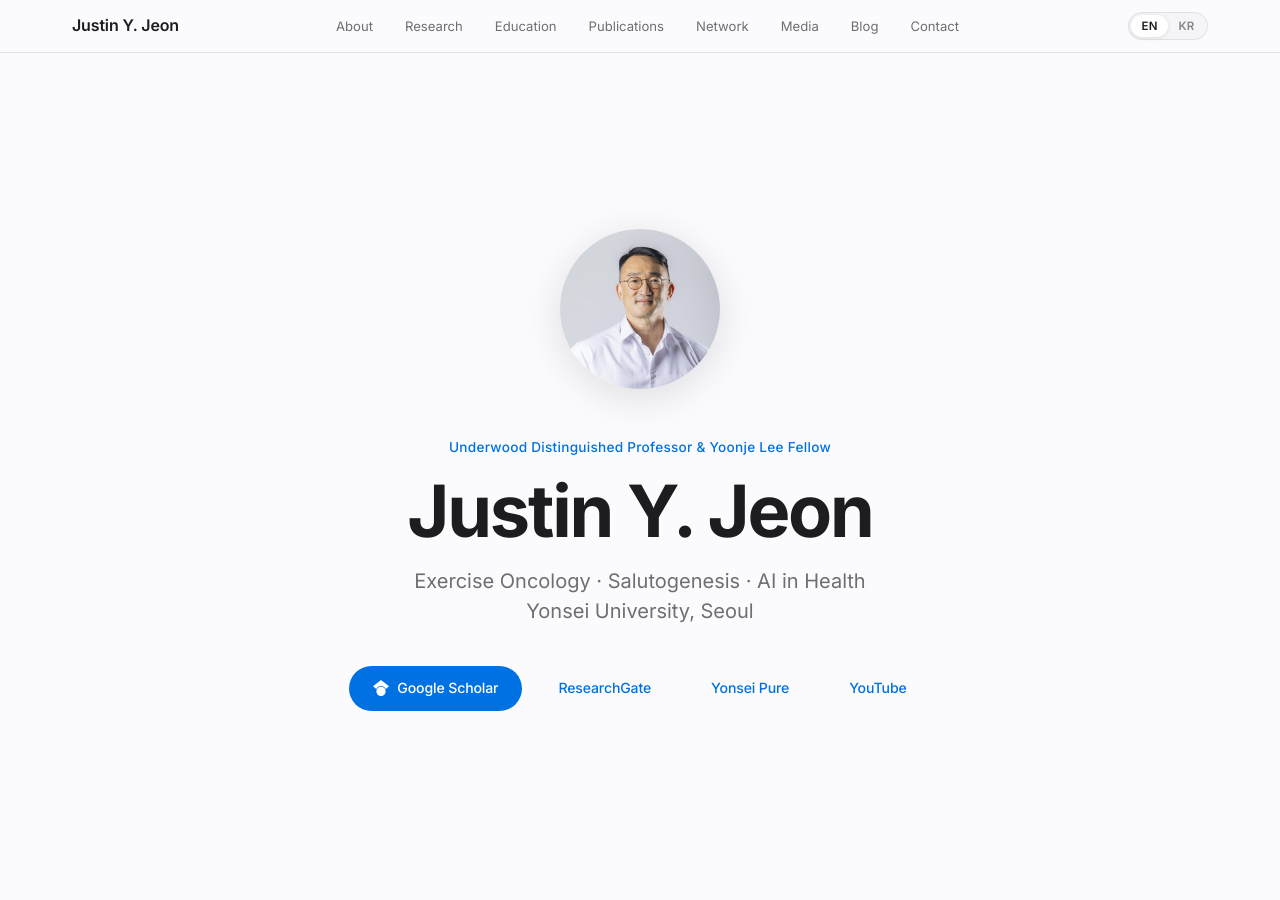
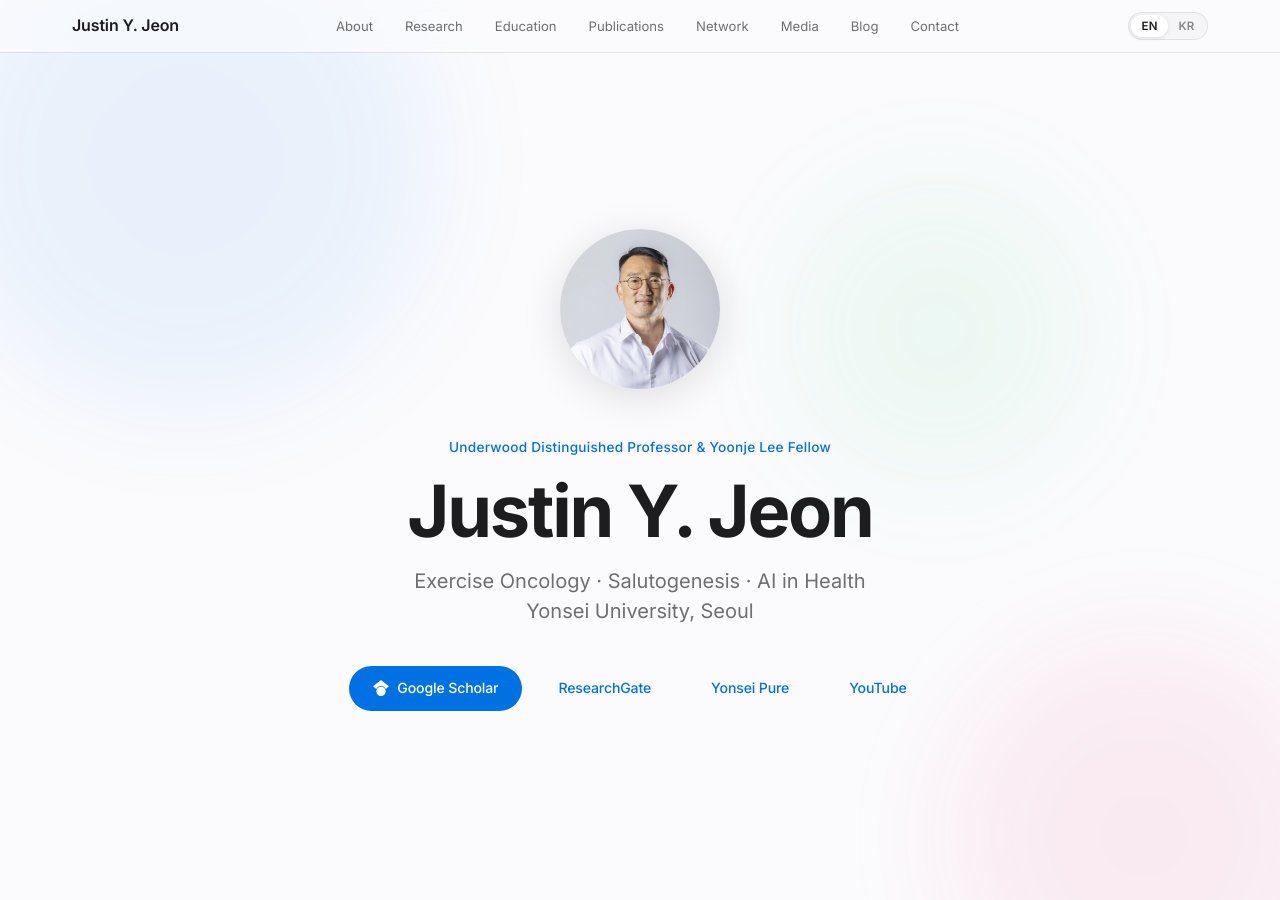
Before and after one commit to justinjeon70-hue/justin-jeon-website, a Jekyll site: the page built from index.html, in a window 1280 px wide and 900 px high. Built offline with Jekyll 4.4.1, drawn with Linux system fonts in a browser that asks for light colours.

Commit message:
Add parallax and slide scroll effects
- Hero: parallax floating gradient shapes, content fades on scroll
- Section headings: alternating slide-left/slide-right animations
- Network: scale-in zoom effect on scroll
- Smooth gradient dividers between sections

Co-Authored-By: Claude Opus 4.6 <noreply@anthropic.com>

```diff
--- a/index.html
+++ b/index.html
@@ -53,9 +53,9 @@ layout: null
         /* ===== Scroll Animations ===== */
         .fade-in {
             opacity: 0;
-            transform: translateY(30px);
-            transition: opacity 0.8s cubic-bezier(0.25, 0.46, 0.45, 0.94),
-                        transform 0.8s cubic-bezier(0.25, 0.46, 0.45, 0.94);
+            transform: translateY(40px);
+            transition: opacity 0.9s cubic-bezier(0.22, 1, 0.36, 1),
+                        transform 0.9s cubic-bezier(0.22, 1, 0.36, 1);
         }
 
         .fade-in.visible {
@@ -68,6 +68,85 @@ layout: null
         .fade-in-delay-3 { transition-delay: 0.3s; }
         .fade-in-delay-4 { transition-delay: 0.4s; }
         .fade-in-delay-5 { transition-delay: 0.5s; }
+
+        /* Slide from left */
+        .slide-left {
+            opacity: 0;
+            transform: translateX(-60px);
+            transition: opacity 0.9s cubic-bezier(0.22, 1, 0.36, 1),
+                        transform 0.9s cubic-bezier(0.22, 1, 0.36, 1);
+        }
+        .slide-left.visible { opacity: 1; transform: translateX(0); }
+
+        /* Slide from right */
+        .slide-right {
+            opacity: 0;
+            transform: translateX(60px);
+            transition: opacity 0.9s cubic-bezier(0.22, 1, 0.36, 1),
+                        transform 0.9s cubic-bezier(0.22, 1, 0.36, 1);
+        }
+        .slide-right.visible { opacity: 1; transform: translateX(0); }
+
+        /* Scale up */
+        .scale-in {
+            opacity: 0;
+            transform: scale(0.9);
+            transition: opacity 0.9s cubic-bezier(0.22, 1, 0.36, 1),
+                        transform 0.9s cubic-bezier(0.22, 1, 0.36, 1);
+        }
+        .scale-in.visible { opacity: 1; transform: scale(1); }
+
+        /* Parallax hero layers */
+        .hero { overflow: hidden; }
+        .hero-bg-shapes {
+            position: absolute;
+            inset: 0;
+            overflow: hidden;
+            pointer-events: none;
+            z-index: 0;
+        }
+        .hero-shape {
+            position: absolute;
+            border-radius: 50%;
+            opacity: 0.07;
+            filter: blur(60px);
+        }
+        .hero-shape-1 {
+            width: 500px; height: 500px;
+            background: var(--accent);
+            top: -10%; left: -5%;
+        }
+        .hero-shape-2 {
+            width: 400px; height: 400px;
+            background: #E91E63;
+            bottom: -15%; right: -5%;
+        }
+        .hero-shape-3 {
+            width: 300px; height: 300px;
+            background: #2ECC71;
+            top: 20%; right: 15%;
+        }
+        .hero-content { position: relative; z-index: 1; }
+
+        /* Section divider gradients */
+        .section { position: relative; }
+        .section::before {
+            content: '';
+            position: absolute;
+            top: 0;
+            left: 0;
+            right: 0;
+            height: 120px;
+            pointer-events: none;
+            z-index: 1;
+        }
+        .section-dark::before {
+            background: linear-gradient(to bottom, var(--bg-primary), var(--bg-secondary));
+        }
+        .section:not(.section-dark) + .section-dark ~ .section:not(.section-dark)::before,
+        .section-dark + .section:not(.section-dark)::before {
+            background: linear-gradient(to bottom, var(--bg-secondary), var(--bg-primary));
+        }
 
         /* ===== Navigation ===== */
         nav {
@@ -843,6 +922,11 @@ layout: null
 
 <!-- Hero -->
 <header class="hero">
+    <div class="hero-bg-shapes">
+        <div class="hero-shape hero-shape-1" data-parallax-speed="0.3"></div>
+        <div class="hero-shape hero-shape-2" data-parallax-speed="0.5"></div>
+        <div class="hero-shape hero-shape-3" data-parallax-speed="0.2"></div>
+    </div>
     <div class="hero-content">
         <div class="hero-photo-wrapper fade-in">
             <img class="hero-photo" src="photo.png" alt="Justin Y. Jeon">
@@ -868,9 +952,9 @@ layout: null
 <!-- About -->
 <section id="about" class="section section-dark">
     <div class="section-inner">
-        <p class="section-label fade-in" data-i18n="about.label">About</p>
-        <h2 class="section-heading fade-in" data-i18n="about.heading" data-i18n-html="true">Bridging exercise science<br>and health systems.</h2>
-        <p class="section-subheading fade-in" data-i18n="about.sub">Translating scientific evidence into real-world interventions that improve lives through exercise, oncology, and systemic health transformation.</p>
+        <p class="section-label slide-left" data-i18n="about.label">About</p>
+        <h2 class="section-heading slide-left" data-i18n="about.heading" data-i18n-html="true">Bridging exercise science<br>and health systems.</h2>
+        <p class="section-subheading slide-left" data-i18n="about.sub">Translating scientific evidence into real-world interventions that improve lives through exercise, oncology, and systemic health transformation.</p>
         <div class="about-layout">
             <div class="about-text">
                 <p class="fade-in" data-i18n="about.p1" data-i18n-html="true">
@@ -916,9 +1000,9 @@ layout: null
 <!-- Research -->
 <section id="research" class="section">
     <div class="section-inner">
-        <p class="section-label fade-in" data-i18n="research.label">Research</p>
-        <h2 class="section-heading fade-in" data-i18n="research.heading">Areas of focus.</h2>
-        <p class="section-subheading fade-in" data-i18n="research.sub">Pioneering research at the intersection of exercise science, chronic disease, and health system transformation.</p>
+        <p class="section-label slide-right" data-i18n="research.label">Research</p>
+        <h2 class="section-heading slide-right" data-i18n="research.heading">Areas of focus.</h2>
+        <p class="section-subheading slide-right" data-i18n="research.sub">Pioneering research at the intersection of exercise science, chronic disease, and health system transformation.</p>
         <div class="research-grid">
             <div class="research-card fade-in">
                 <div class="research-icon">&#127981;</div>
@@ -957,10 +1041,10 @@ layout: null
 <!-- Collaboration Network -->
 <section id="network" class="section section-dark">
     <div class="section-inner">
-        <p class="section-label fade-in" data-i18n="network.label">Collaboration</p>
-        <h2 class="section-heading fade-in" data-i18n="network.heading">Co-author network.</h2>
-        <p class="section-subheading fade-in" data-i18n="network.sub">An interactive visualization of research collaborations spanning 10+ academic fields and institutions across 6 countries.</p>
-        <div class="network-canvas fade-in" id="network-canvas">
+        <p class="section-label slide-left" data-i18n="network.label">Collaboration</p>
+        <h2 class="section-heading slide-left" data-i18n="network.heading">Co-author network.</h2>
+        <p class="section-subheading slide-left" data-i18n="network.sub">An interactive visualization of research collaborations spanning 10+ academic fields and institutions across 6 countries.</p>
+        <div class="network-canvas scale-in" id="network-canvas">
             <div class="network-tooltip" id="network-tooltip">
                 <div class="network-tooltip-name" id="tt-name"></div>
                 <div class="network-tooltip-inst" id="tt-inst"></div>
@@ -994,8 +1078,8 @@ layout: null
 <!-- Education -->
 <section id="education" class="section">
     <div class="section-inner">
-        <p class="section-label fade-in" data-i18n="edu.label">Education</p>
-        <h2 class="section-heading fade-in" data-i18n="edu.heading">Academic journey.</h2>
+        <p class="section-label slide-right" data-i18n="edu.label">Education</p>
+        <h2 class="section-heading slide-right" data-i18n="edu.heading">Academic journey.</h2>
         <div class="edu-timeline">
             <div class="edu-card fade-in">
                 <span class="edu-badge" data-i18n="edu.postdoc">Postdoc</span>
@@ -1032,9 +1116,9 @@ layout: null
 <!-- Publications -->
 <section id="publications" class="section">
     <div class="section-inner">
-        <p class="section-label fade-in" data-i18n="pub.label">Publications</p>
-        <h2 class="section-heading fade-in" data-i18n="pub.heading">Selected works.</h2>
-        <p class="section-subheading fade-in" data-i18n="pub.sub">A curated selection from 300+ peer-reviewed publications in exercise oncology, diabetes, and health systems.</p>
+        <p class="section-label slide-left" data-i18n="pub.label">Publications</p>
+        <h2 class="section-heading slide-left" data-i18n="pub.heading">Selected works.</h2>
+        <p class="section-subheading slide-left" data-i18n="pub.sub">A curated selection from 300+ peer-reviewed publications in exercise oncology, diabetes, and health systems.</p>
         <div class="pub-list">
             <div class="pub-card fade-in">
                 <div class="pub-title">Exercise as a New Therapeutic Modality in Oncology: CHALLENGE Trial Refines Survivorship Care</div>
@@ -1103,9 +1187,9 @@ layout: null
 <!-- Media -->
 <section id="media" class="section section-dark">
     <div class="section-inner">
-        <p class="section-label fade-in" data-i18n="media.label">Media</p>
-        <h2 class="section-heading fade-in" data-i18n="media.heading">Featured videos.</h2>
-        <p class="section-subheading fade-in" data-i18n="media.sub">Lectures, talks, and media appearances on exercise, health, and salutogenesis.</p>
+        <p class="section-label slide-right" data-i18n="media.label">Media</p>
+        <h2 class="section-heading slide-right" data-i18n="media.heading">Featured videos.</h2>
+        <p class="section-subheading slide-right" data-i18n="media.sub">Lectures, talks, and media appearances on exercise, health, and salutogenesis.</p>
         <div class="video-grid">
             <div class="video-card fade-in">
                 <div class="video-wrapper">
@@ -1154,9 +1238,9 @@ layout: null
 <!-- Contact -->
 <section id="contact" class="section">
     <div class="section-inner">
-        <p class="section-label fade-in" data-i18n="contact.label">Contact</p>
-        <h2 class="section-heading fade-in" data-i18n="contact.heading">Get in touch.</h2>
-        <p class="section-subheading fade-in" data-i18n="contact.sub">I welcome inquiries about research collaborations, speaking engagements, and academic partnerships.</p>
+        <p class="section-label slide-left" data-i18n="contact.label">Contact</p>
+        <h2 class="section-heading slide-left" data-i18n="contact.heading">Get in touch.</h2>
+        <p class="section-subheading slide-left" data-i18n="contact.sub">I welcome inquiries about research collaborations, speaking engagements, and academic partnerships.</p>
         <div class="contact-grid">
             <div class="contact-card fade-in">
                 <div class="contact-icon-wrap">&#9993;</div>
@@ -1235,7 +1319,7 @@ document.querySelectorAll('nav a[href^="#"]').forEach(anchor => {
     });
 });
 
-// Scroll-triggered fade-in animations
+// Scroll-triggered animations (fade-in, slide-left, slide-right, scale-in)
 const observer = new IntersectionObserver((entries) => {
     entries.forEach(entry => {
         if (entry.isIntersecting) {
@@ -1247,7 +1331,40 @@ const observer = new IntersectionObserver((entries) => {
     rootMargin: '0px 0px -40px 0px'
 });
 
-document.querySelectorAll('.fade-in').forEach(el => observer.observe(el));
+document.querySelectorAll('.fade-in, .slide-left, .slide-right, .scale-in').forEach(el => observer.observe(el));
+
+// Parallax effect on hero shapes & content
+(function() {
+    const shapes = document.querySelectorAll('[data-parallax-speed]');
+    const heroContent = document.querySelector('.hero-content');
+    let ticking = false;
+
+    function updateParallax() {
+        const scrollY = window.scrollY;
+        const heroH = document.querySelector('.hero').offsetHeight;
+
+        // Only apply when hero is visible
+        if (scrollY < heroH * 1.5) {
+            shapes.forEach(shape => {
+                const speed = parseFloat(shape.dataset.parallaxSpeed);
+                shape.style.transform = `translateY(${scrollY * speed}px)`;
+            });
+            // Hero content moves up slower = parallax feel
+            if (heroContent) {
+                heroContent.style.transform = `translateY(${scrollY * 0.15}px)`;
+                heroContent.style.opacity = Math.max(0, 1 - scrollY / (heroH * 0.7));
+            }
+        }
+        ticking = false;
+    }
+
+    window.addEventListener('scroll', () => {
+        if (!ticking) {
+            requestAnimationFrame(updateParallax);
+            ticking = true;
+        }
+    }, { passive: true });
+})();
 
 // Google Scholar metrics via CORS proxy, with fallback
 (async function loadScholarMetrics() {
```
